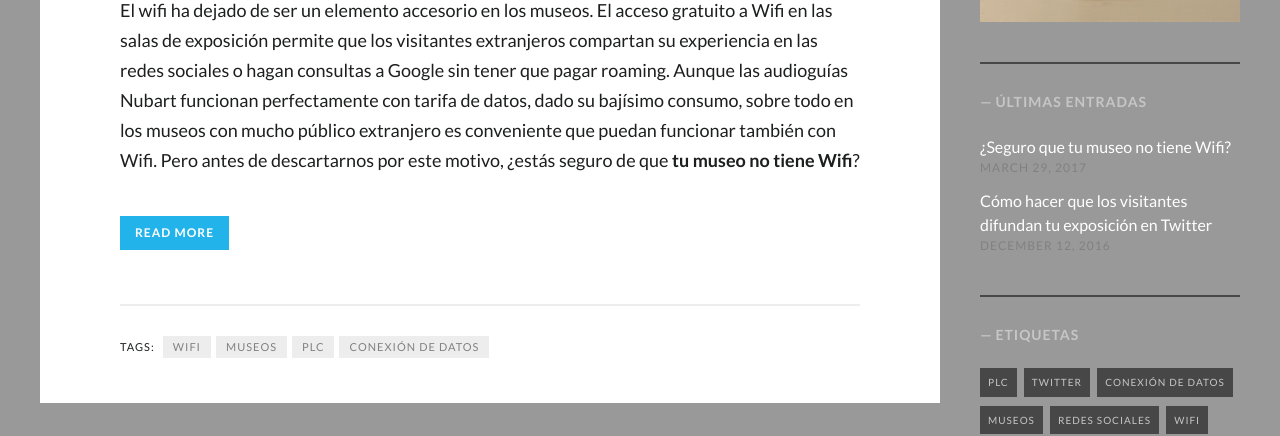
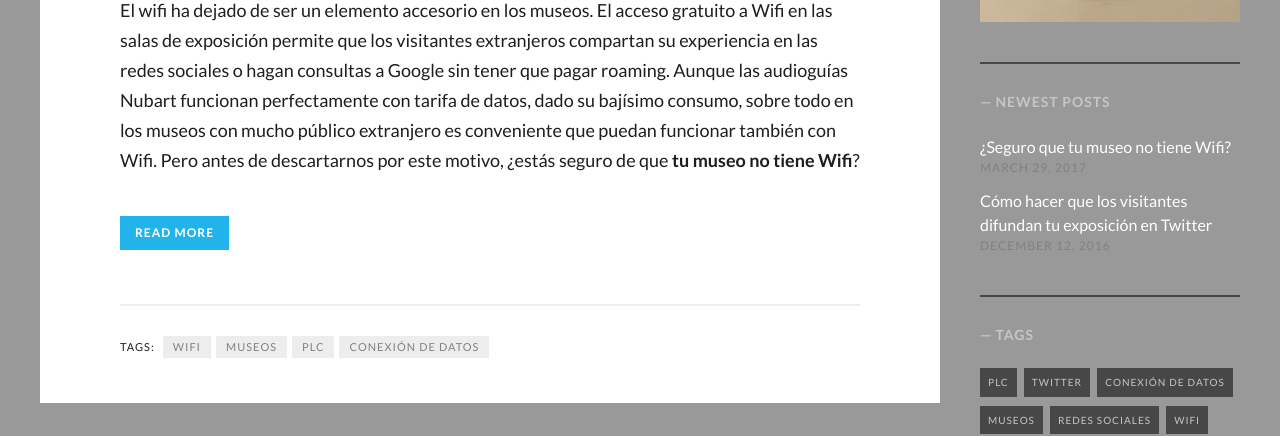
Before and after one commit to nubart/blog-en, a Jekyll site: the page built from index.html, in a window 1280 px wide and 900 px high, scrolled down 674 px. Shown: the part 167-603 px from the top of the window. Built offline with Jekyll 4.4.1, drawn with Linux system fonts in a browser that asks for light colours; some web fonts are replaced; the list of posts is cut into pages by our own code; comment, search, counter and statistics services are not loaded.

Commit message:
translation 4

```diff
--- a/_config.yml
+++ b/_config.yml
@@ -28,7 +28,7 @@ navigation:
 - text: Home
   url: /
 - text: Web
-  url: http://www.nubart.eu/
+  url: http://www.nubart.eu/en/
 - text: Archives
   url: /tags/
 
--- a/_includes/sidebar.html
+++ b/_includes/sidebar.html
@@ -31,7 +31,7 @@
     {% endif %}
 
     <section class="widget widget-recent-posts">
-        <h2 class="widget-title">Últimas entradas</h2>
+        <h2 class="widget-title">Newest posts</h2>
         <ul class="recent-posts">
             {% for post in site.posts limit:5 %}
             <li class="recent-item"><a href="{{ site.baseurl }}{{ post.url }}">{{ post.title }}</a> <span>{{ post.date | date: "%B %-d, %Y" }}</span></li>
@@ -43,7 +43,7 @@
     {% capture site_tags %}{% for tag in site.tags %}{{ tag | first }}{% unless forloop.last %},{% endunless %}{% endfor %}{% endcapture %}
     {% assign sortedTags = site_tags | split:',' | sort %}
     <section class="widget widget-tags">
-        <h2 class="widget-title">Etiquetas</h2>
+        <h2 class="widget-title">Tags</h2>
         <div class="tagcloud">
             {% for tag in sortedTags %}
             <a href="{{site.baseurl}}/tags/#{{ tag | cgi_escape }}">{{ tag }}</a>
```
